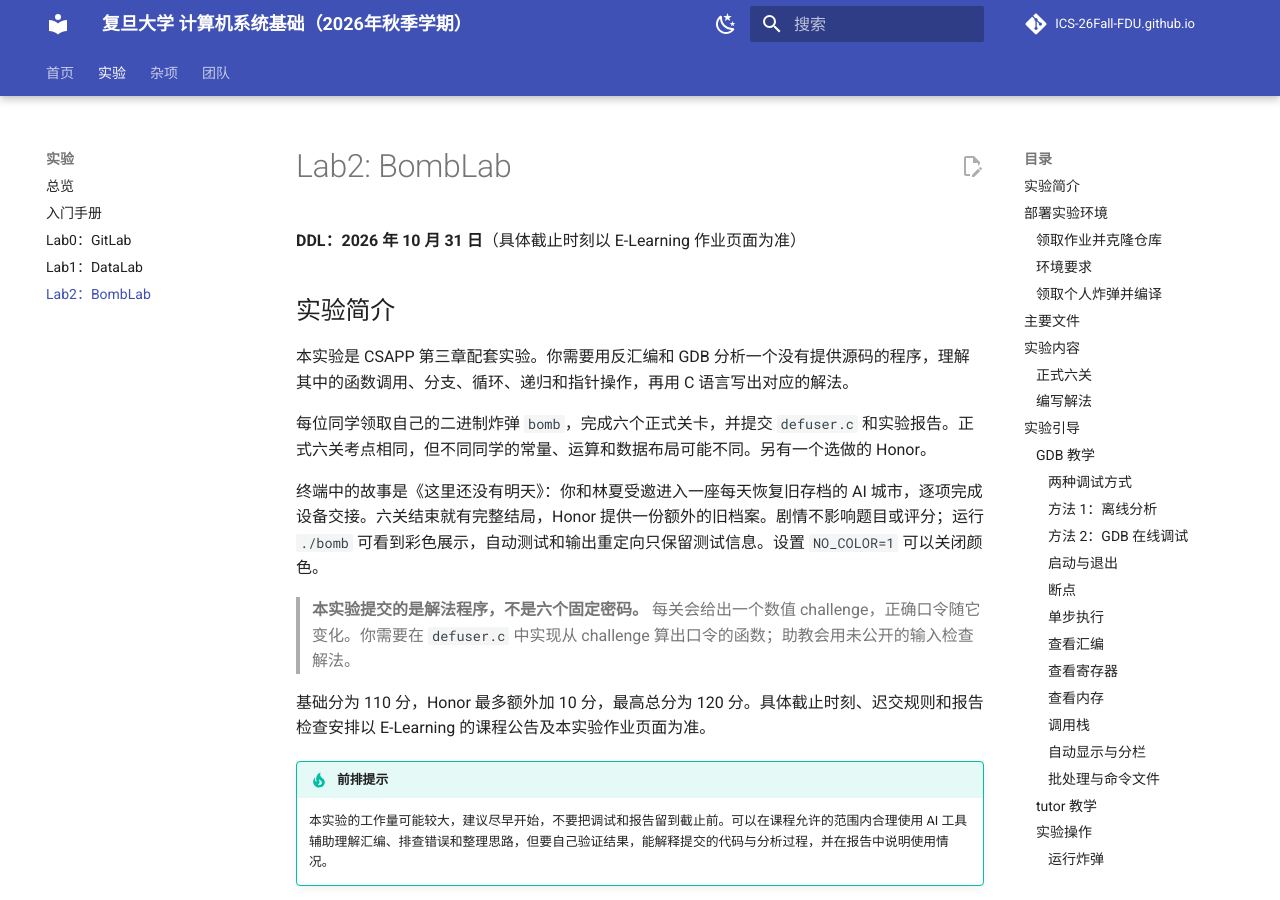
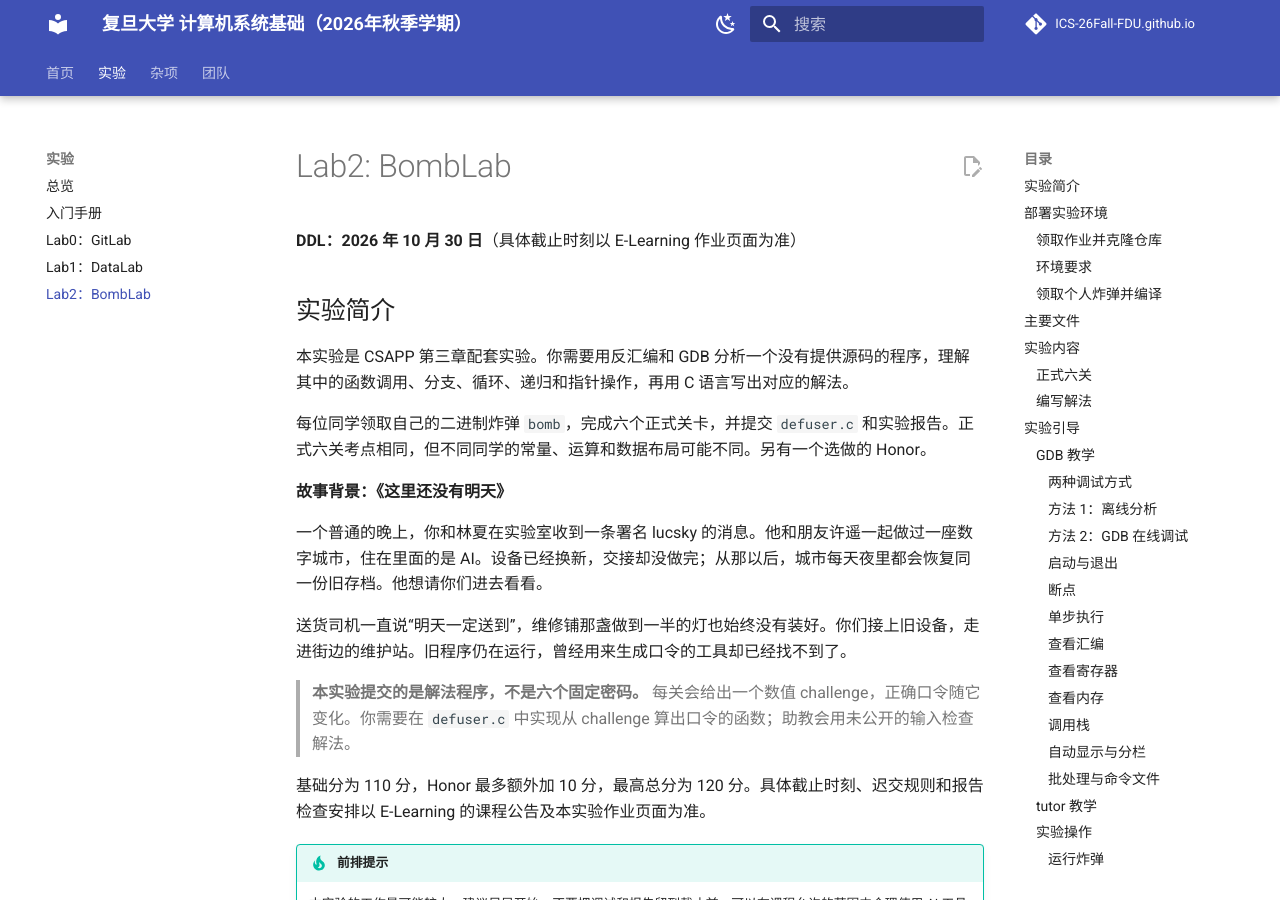
Before and after one commit to ICS-26Fall-FDU/ICS-26Fall-FDU.github.io, an MkDocs documentation site: the page built from docs/labs/lab2-bomblab.md, in a window 1280 px wide and 900 px high. Built offline with MkDocs 1.6.1 and Material for MkDocs 9.7.7, drawn with Linux system fonts in a browser that asks for light colours; comment, search, counter and statistics services are not loaded; some of the changed text lies outside the part shown.

Commit message:
Set the BombLab deadline to October 30 and introduce the story background

```diff
--- a/docs/labs/lab2-bomblab.md
+++ b/docs/labs/lab2-bomblab.md
@@ -4,7 +4,7 @@ title: "Lab2：BombLab"
 
 # Lab2: BombLab
 
-**DDL：2026 年 10 月 31 日**（具体截止时刻以 E-Learning 作业页面为准）
+**DDL：2026 年 10 月 30 日**（具体截止时刻以 E-Learning 作业页面为准）
 
 ## 实验简介
 
@@ -12,7 +12,11 @@ title: "Lab2：BombLab"
 
 每位同学领取自己的二进制炸弹 `bomb`，完成六个正式关卡，并提交 `defuser.c` 和实验报告。正式六关考点相同，但不同同学的常量、运算和数据布局可能不同。另有一个选做的 Honor。
 
-终端中的故事是《这里还没有明天》：你和林夏受邀进入一座每天恢复旧存档的 AI 城市，逐项完成设备交接。六关结束就有完整结局，Honor 提供一份额外的旧档案。剧情不影响题目或评分；运行 `./bomb` 可看到彩色展示，自动测试和输出重定向只保留测试信息。设置 `NO_COLOR=1` 可以关闭颜色。
+**故事背景：《这里还没有明天》**
+
+一个普通的晚上，你和林夏在实验室收到一条署名 lucsky 的消息。他和朋友许遥一起做过一座数字城市，住在里面的是 AI。设备已经换新，交接却没做完；从那以后，城市每天夜里都会恢复同一份旧存档。他想请你们进去看看。
+
+送货司机一直说“明天一定送到”，维修铺那盏做到一半的灯也始终没有装好。你们接上旧设备，走进街边的维护站。旧程序仍在运行，曾经用来生成口令的工具却已经找不到了。
 
 > **本实验提交的是解法程序，不是六个固定密码。** 每关会给出一个数值 challenge，正确口令随它变化。你需要在 `defuser.c` 中实现从 challenge 算出口令的函数；助教会用未公开的输入检查解法。
 
@@ -379,6 +383,8 @@ make -C tutor test
 
 seed 用来生成各关的 challenge。同一个 seed 和关卡对应同一个 challenge，适合反复调试；换 seed 可以检查另一组输入。分析时先固定 seed，不要每次运行都换。
 
+输出连接终端时会显示剧情和彩色进度，口令来自文件或管道时也一样。设置 `NO_COLOR=1` 可以关闭颜色，例如 `NO_COLOR=1 ./bomb --seed 42`。自动测试和输出重定向只保留测试信息；剧情不影响求解接口或评分。
+
 #### 调试炸弹
 
 !!! tip "提示：口令格式"
@@ -573,7 +579,7 @@ make
 
 ## 提交 { .text-bold }
 
-**提交截止日期：2026 年 10 月 31 日。** 记得在截止前将仓库链接提交到 E-Learning，并将解法、报告和 `final` 标签推送到 GitHub。具体截止时刻以 E-Learning 作业页面为准。
+**提交截止日期：2026 年 10 月 30 日。** 记得在截止前将仓库链接提交到 E-Learning，并将解法、报告和 `final` 标签推送到 GitHub。具体截止时刻以 E-Learning 作业页面为准。
 
 ### 内容要求
 
```
Also changed, not shown: docs/labs/index.md (+1 -1 lines).
